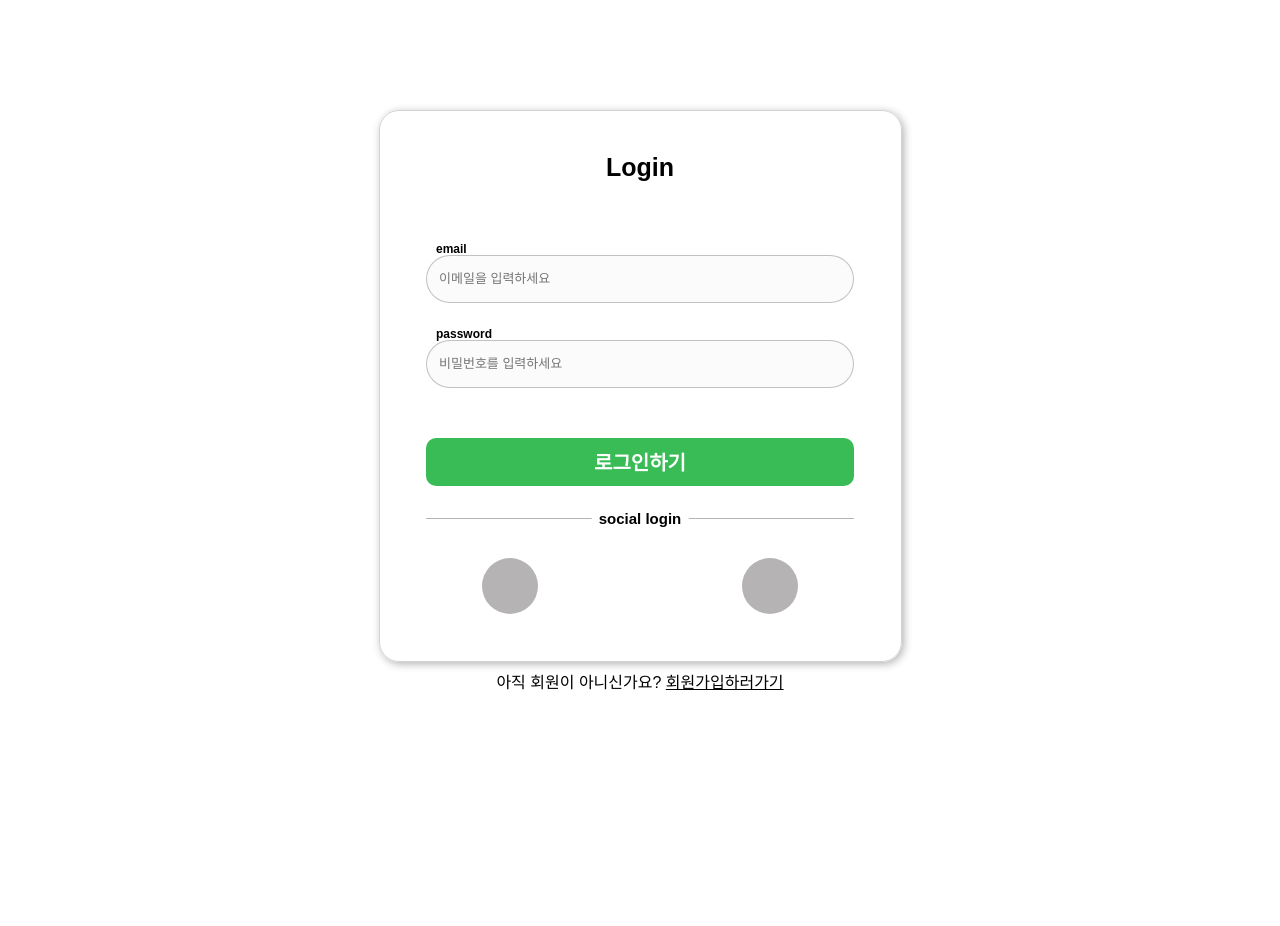
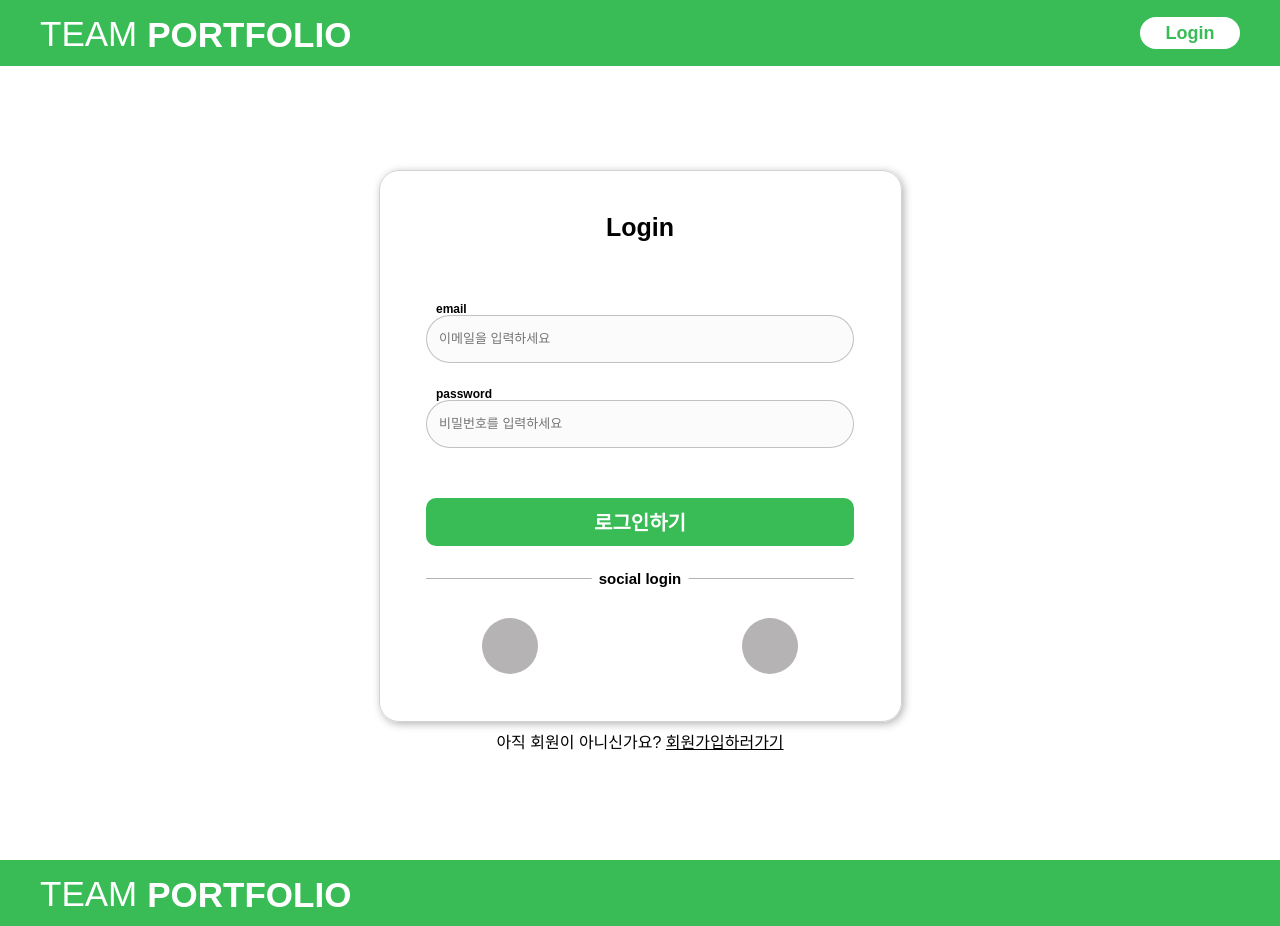
Before and after one commit to Plain-Portfolio/portfolio_front, a React (Create React App) app: page /login in a window 1280 px wide. Before the commit the page ends 800 px from the top, so only its background shows below. Built offline with nearby package versions, Linux system fonts and the light colour scheme.

Commit message:
Design: 로그인페이지에 헤더,푸터 추가 및 마진 조정

```diff
--- a/src/pages/Login.tsx
+++ b/src/pages/Login.tsx
@@ -1,22 +1,26 @@
 import styled from "styled-components";
 import LoginContent from "../components/Login/LoginContent";
+import Layout from "../components/Layout/Layout";
 
 export default function Login() {
   return (
+    <Layout>
       <LoginContainer>
         <LoginContent />
         <LinkToJoin>
           아직 회원이 아니신가요? <a href="/join">회원가입하러가기</a>
         </LinkToJoin>
       </LoginContainer>
+    </Layout>
   );
 }
 
-const LoginContainer = styled.main`
+const LoginContainer = styled.div`
   display: flex;
   flex-direction: column;
   justify-content: center;
   align-items: center;
+  margin-top: 6rem;
   min-height: 100vh;
 `;
 
```
Lines whose indentation alone changed are shown as unchanged.
